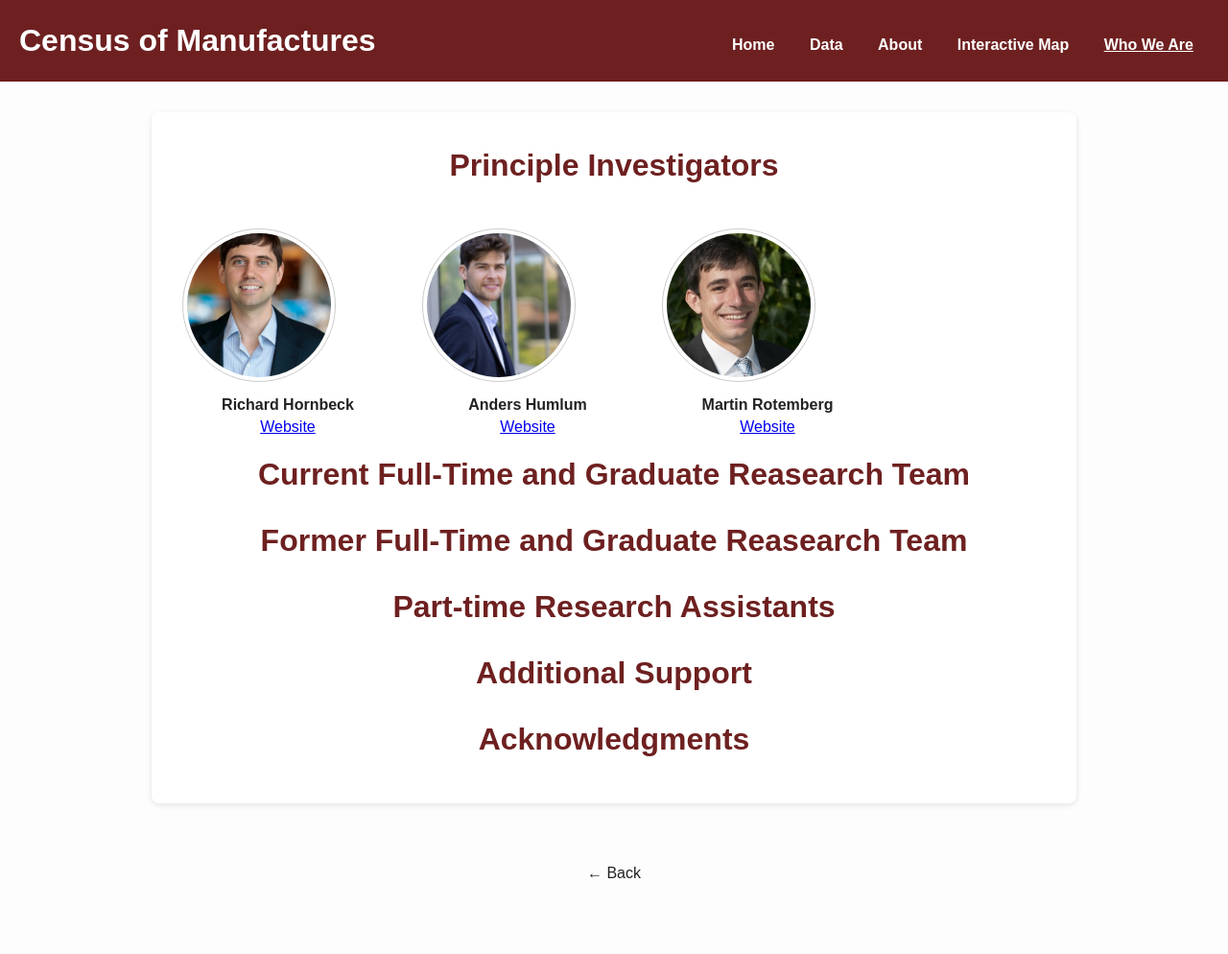
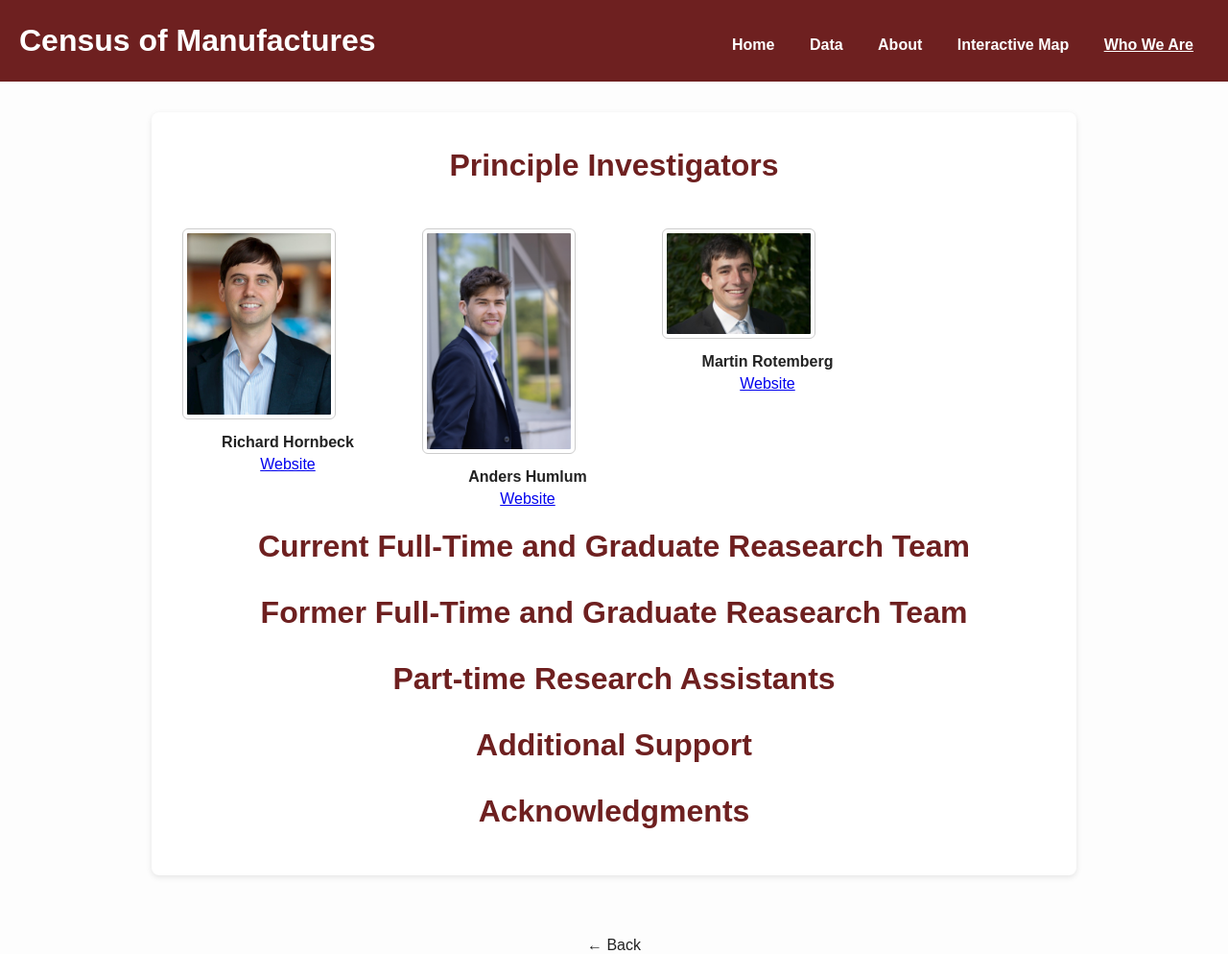
Before and after one commit to allen-otterstrom/CMF_data, a Jekyll site: the page built from who-we-are.md, in a window 1280 px wide. Shown: the whole page at 96% size. Built offline with Jekyll 4.4.1, drawn with Linux system fonts in a browser that asks for light colours; before the commit the page ends 919 px from its top, so only the background shows below that.

Commit message:
Update who-we-are.md

```diff
--- a/who-we-are.md
+++ b/who-we-are.md
@@ -8,22 +8,22 @@ title: Who We Are
 <div style="display: flex; flex-wrap: wrap; gap: 30px;">
 
   <div style="flex: 1 1 200px; max-width: 220px; text-align: center;">
-    <img src="/assets/images/richard_hornbeck_portrait.jpg" alt="PI 1"
-         style="width: 150px; height: 150px; border-radius: 50%; object-fit: cover;">
+    <img src="/CMF_data/assets/images/richard_hornbeck_portrait.jpg" alt="Richard Hornbeck"
+         style="width: 150px; height: auto; object-fit: cover;">
     <p style="margin: 10px 0 5px 0; font-weight: bold;">Richard Hornbeck</p>
     <a href="https://voices.uchicago.edu/richardhornbeck/" target="_blank">Website</a>
   </div>
 
   <div style="flex: 1 1 200px; max-width: 220px; text-align: center;">
-    <img src="/assets/images/anders_humlum_portrait.webp" alt="PI 2"
-         style="width: 150px; height: 150px; border-radius: 50%; object-fit: cover;">
+    <img src="/CMF_data/assets/images/anders_humlum_portrait.webp" alt="Anders Humlum"
+         style="width: 150px; height: auto; object-fit: cover;">
     <p style="margin: 10px 0 5px 0; font-weight: bold;">Anders Humlum</p>
     <a href="https://www.andershumlum.com/" target="_blank">Website</a>
   </div>
 
   <div style="flex: 1 1 200px; max-width: 220px; text-align: center;">
-    <img src="/assets/images/martin_rotemberg_portrait.jpeg" alt="PI 3"
-         style="width: 150px; height: 150px; border-radius: 50%; object-fit: cover;">
+    <img src="/CMF_data/assets/images/martin_rotemberg_portrait.jpeg" alt="Martin Rotemberg"
+         style="width: 150px; height: auto; object-fit: cover;">
     <p style="margin: 10px 0 5px 0; font-weight: bold;">Martin Rotemberg</p>
     <a href="https://sites.google.com/view/mrotemberg/" target="_blank">Website</a>
   </div>
```
